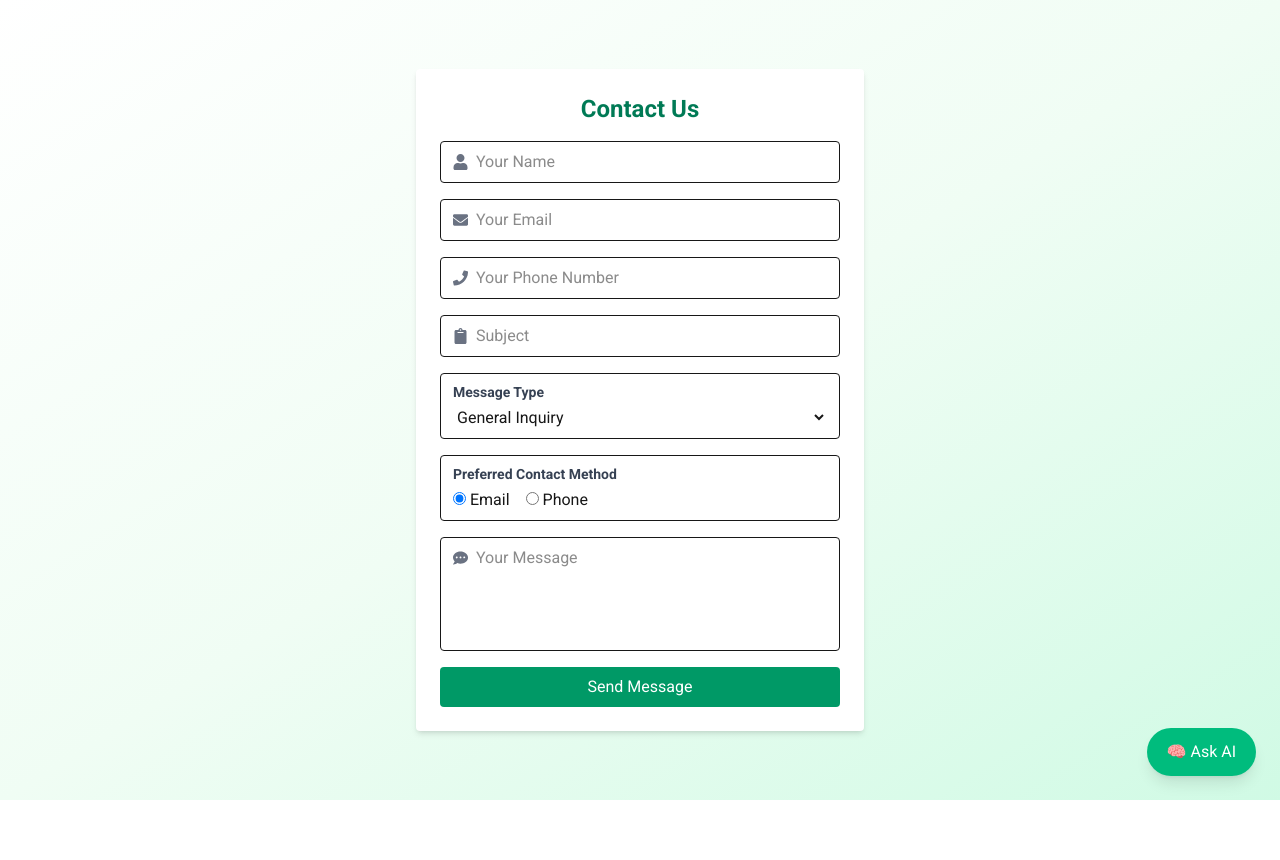
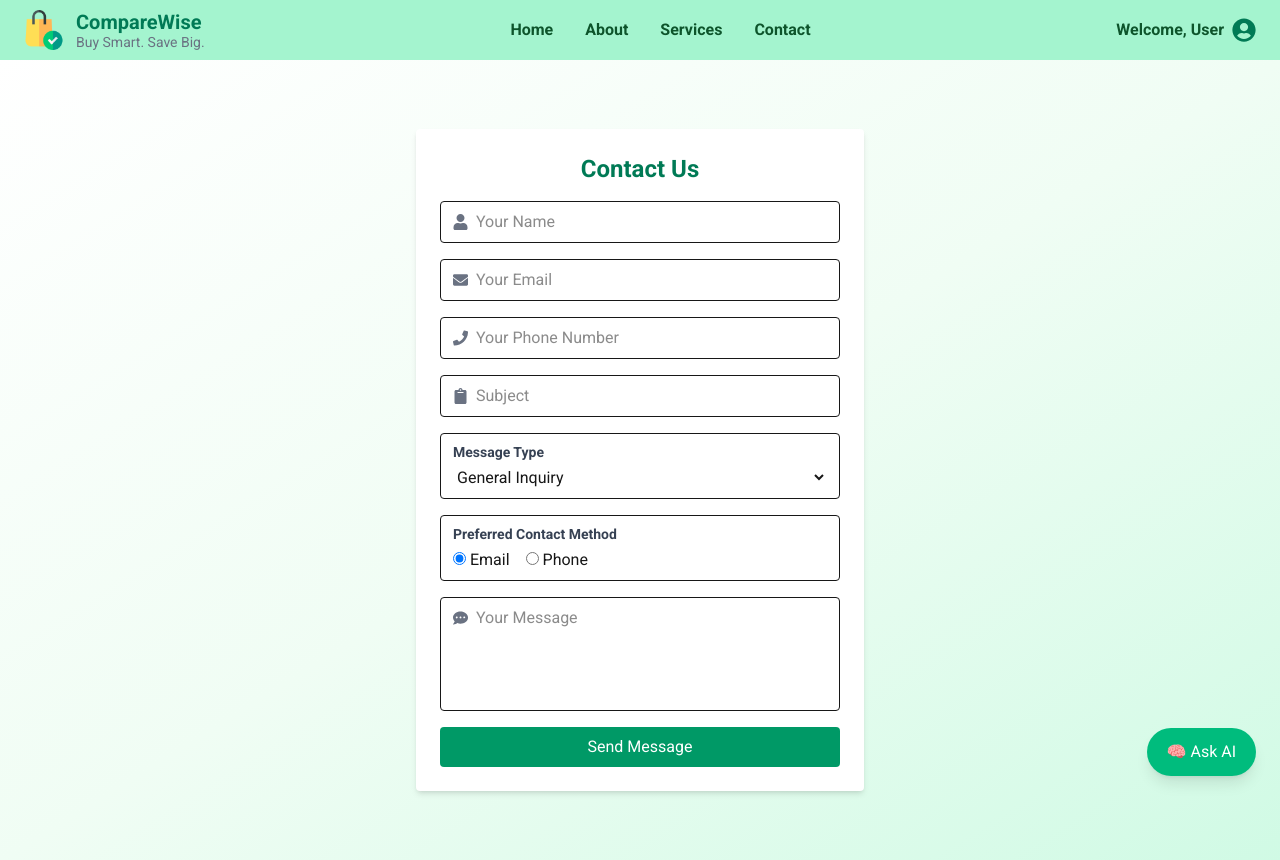
Before and after one commit to PushkarJatla/nextjs-tailwind-optibuy-app, a Next.js app: page /contact in a window 1280 px wide. Before the commit the page ends 800 px from the top, so only its background shows below. Built offline with nearby package versions, Linux system fonts and the light colour scheme.

Commit message:
navbar component added

```diff
--- a/src/app/about/page.jsx
+++ b/src/app/about/page.jsx
@@ -1,7 +1,11 @@
 "use client";
+
+import Navbar from "../components/Navbar";
 
 export default function page() {
   return (
+    <>
+      <Navbar />
       <div className="min-h-screen px-4 py-12 bg-gray-50 flex flex-col items-center text-center">
         <div className="max-w-3xl">
           <h1 className="text-3xl md:text-4xl font-bold text-emerald-700 mb-6">About Us</h1>
@@ -32,5 +36,7 @@ export default function page() {
           </div>
         </div>
       </div>
+    </>
+
   );
 }
--- /dev/null
+++ b/src/app/components/Navbar.jsx
@@ -0,0 +1,51 @@
+"use client"
+import Link from 'next/link'
+import React from 'react'
+import { FaUserCircle } from 'react-icons/fa'
+
+const Navbar = ({handleLogout, toggleDropdown, myName, dropdownOpen}) => {
+  return (
+    <div>
+       <header className="bg-emerald-200 shadow-md px-6 py-2 flex flex-col md:flex-row justify-between items-center text-green-900 font-semibold">
+                <div className="flex items-center gap-3">
+                    <img src="/shopping-bag.png" alt="CompareWise Logo" className="w-10 h-10 object-contain" />
+                    <div className="flex flex-col">
+                        <span className="text-xl font-bold text-emerald-700">CompareWise</span>
+                        <span className="text-sm font-light text-gray-500 -mt-1">Buy Smart. Save Big.</span>
+                    </div>
+                </div>
+
+                <nav className="space-x-8 text-sm md:text-base">
+                    <Link href="/home" className="hover:text-emerald-700 transition">Home</Link>
+                    <Link href="/about" className="hover:text-emerald-700 transition">About</Link>
+                    <Link href="/services" className="hover:text-emerald-700 transition">Services</Link>
+                    <Link href="/contact" className="hover:text-emerald-700 transition">Contact</Link>
+                </nav>
+
+                {/* User section with dropdown */}
+                <div className="relative mt-3 md:mt-0">
+                    <div
+                        className="flex items-center gap-2 cursor-pointer"
+                        onClick={toggleDropdown}
+                    >
+                        <h1>Welcome, {myName?.split(" ")[0]||"User"}</h1>
+                        <FaUserCircle size={24} className="text-emerald-700" />
+                    </div>
+
+                    {dropdownOpen && (
+                        <div className="absolute right-0 mt-2 w-32 bg-white shadow-md rounded-md z-10">
+                            <button
+                                onClick={handleLogout}
+                                className="w-full text-left px-4 py-2 text-sm hover:bg-emerald-100"
+                            >
+                                Logout
+                            </button>
+                        </div>
+                    )}
+                </div>
+            </header>
+    </div>
+  )
+}
+
+export default Navbar
--- a/src/app/contact/page.jsx
+++ b/src/app/contact/page.jsx
@@ -4,6 +4,7 @@ import { FaUser, FaEnvelope, FaPhone, FaCommentDots, FaClipboard } from "react-i
 import { ToastContainer, toast } from "react-toastify";
 import emailjs from '@emailjs/browser';
 import { useRouter } from 'next/navigation';
+import Navbar from "../components/Navbar";
 
 
 export default function page() {
@@ -52,6 +53,8 @@ const handleSubmit = (e) => {
 
 
   return (
+    <>
+      <Navbar />
       <div className="min-h-screen flex flex-col items-center justify-center px-4
   bg-gradient-to-br from-white via-green-50 to-emerald-100">
         <div className="bg-white p-6 rounded shadow-md w-full max-w-md">
@@ -170,5 +173,7 @@ const handleSubmit = (e) => {
         </div>
         <ToastContainer />
       </div>
+    </>
+
   );
 }
--- a/src/app/home/page.jsx
+++ b/src/app/home/page.jsx
@@ -5,6 +5,7 @@ import { signOut, useSession } from 'next-auth/react';
 import { ToastContainer, toast } from 'react-toastify';
 import Link from 'next/link';
 import { FaUserCircle } from 'react-icons/fa';
+import Navbar from '../components/Navbar';
 
 
 
@@ -155,9 +156,9 @@ export default function HomePage() {
 
 
 
-  const { data: session, status } = useSession();
+    const { data: session, status } = useSession();
 
-const myName = session?.user?.name || "Guest";
+    const myName = session?.user?.name || "Guest";
 
     // const userName =
     // // console.log(session.user.name.split(" ")[0])
@@ -172,44 +173,8 @@ const myName = session?.user?.name || "Guest";
 
     return (
         <div className="min-h-screen flex flex-col bg-gradient-to-br from-emerald-50 via-green-50 to-white">
-            <header className="bg-emerald-200 shadow-md px-6 py-2 flex flex-col md:flex-row justify-between items-center text-green-900 font-semibold">
-                <div className="flex items-center gap-3">
-                    <img src="/shopping-bag.png" alt="CompareWise Logo" className="w-10 h-10 object-contain" />
-                    <div className="flex flex-col">
-                        <span className="text-xl font-bold text-emerald-700">CompareWise</span>
-                        <span className="text-sm font-light text-gray-500 -mt-1">Buy Smart. Save Big.</span>
-                    </div>
-                </div>
 
-                <nav className="space-x-8 text-sm md:text-base">
-                    <Link href="/home" className="hover:text-emerald-700 transition">Home</Link>
-                    <Link href="/about" className="hover:text-emerald-700 transition">About</Link>
-                    <Link href="/services" className="hover:text-emerald-700 transition">Services</Link>
-                    <Link href="/contact" className="hover:text-emerald-700 transition">Contact</Link>
-                </nav>
-
-                {/* User section with dropdown */}
-                <div className="relative mt-3 md:mt-0">
-                    <div
-                        className="flex items-center gap-2 cursor-pointer"
-                        onClick={toggleDropdown}
-                    >
-                        <h1>Welcome, {myName.split(" ")[0]}</h1>
-                        <FaUserCircle size={24} className="text-emerald-700" />
-                    </div>
-
-                    {dropdownOpen && (
-                        <div className="absolute right-0 mt-2 w-32 bg-white shadow-md rounded-md z-10">
-                            <button
-                                onClick={handleLogout}
-                                className="w-full text-left px-4 py-2 text-sm hover:bg-emerald-100"
-                            >
-                                Logout
-                            </button>
-                        </div>
-                    )}
-                </div>
-            </header>
+            <Navbar handleLogout={handleLogout} toggleDropdown={toggleDropdown} myName={myName} dropdownOpen={dropdownOpen}/>
 
             <main className="flex-1 container mx-auto px-4 py-6">
                 <div className="flex flex-col md:flex-row gap-2">
--- a/src/app/services/page.jsx
+++ b/src/app/services/page.jsx
@@ -1,5 +1,6 @@
 "use client";
 import { FaSearch, FaStar, FaTags, FaChartBar } from "react-icons/fa";
+import Navbar from "../components/Navbar";
 
 export default function page() {
   const services = [
@@ -26,6 +27,8 @@ export default function page() {
   ];
 
   return (
+  <>
+      <Navbar />
       <div className="min-h-screen px-4 py-10 bg-gray-50 text-center">
         <h1 className="text-3xl md:text-4xl font-bold text-emerald-700 mb-10">Our Services</h1>
 
@@ -42,5 +45,6 @@ export default function page() {
           ))}
         </div>
       </div>
+    </>
   );
 }
```
Lines whose indentation alone changed are shown as unchanged.
